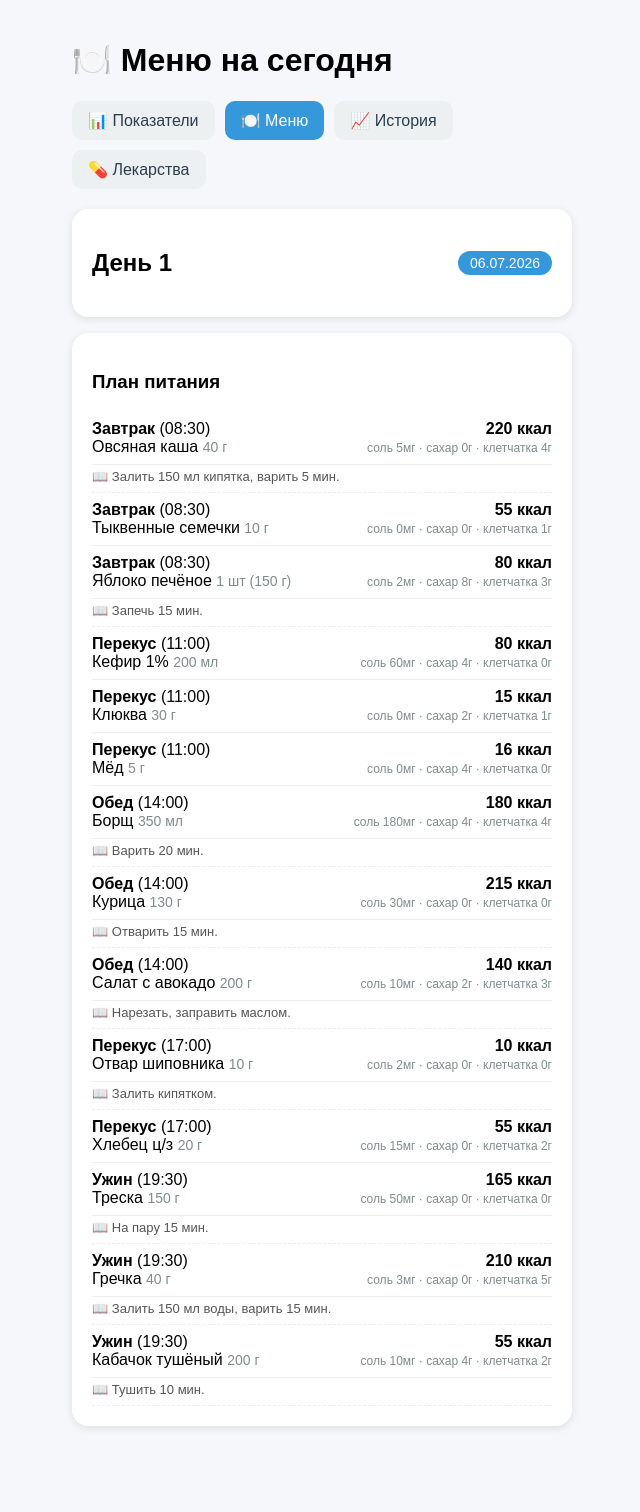
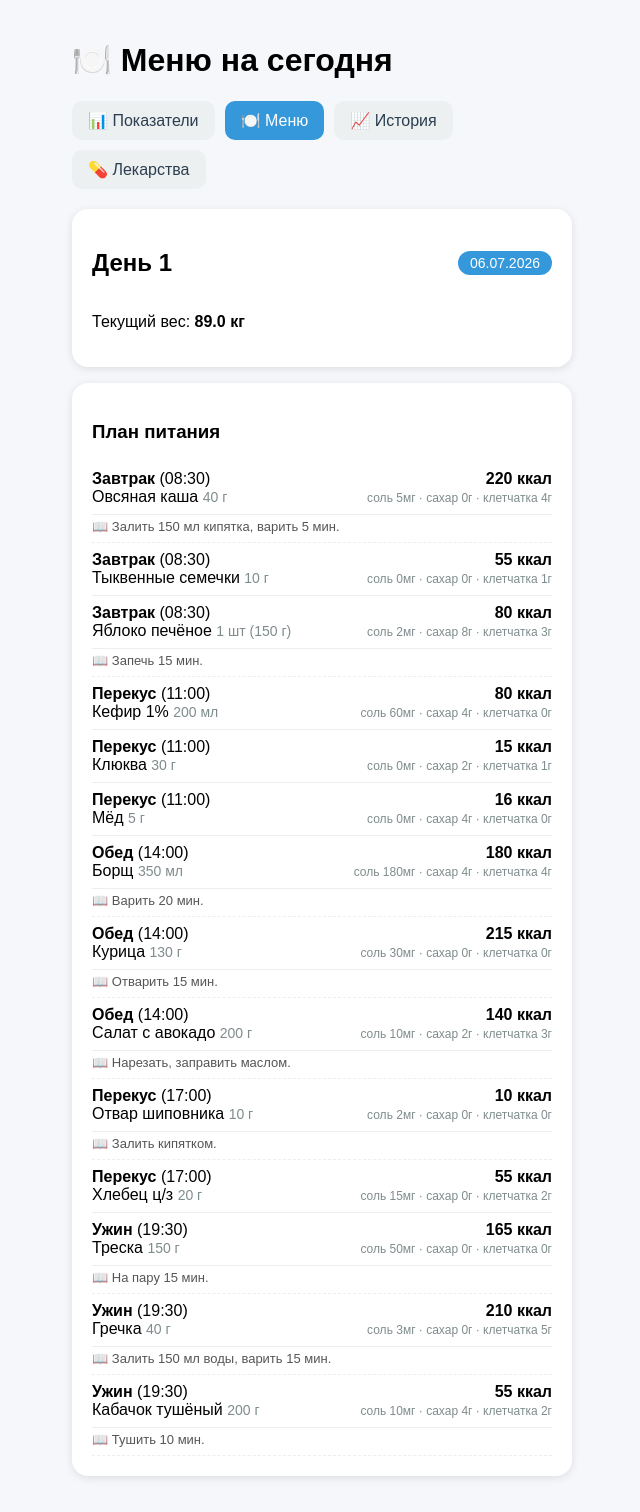
Before and after one commit to irina1984eltsova/health_app, a Flask app: page /menu in a window 1280 px wide. Shown: the whole page, without its empty margins (318-958 px from the left). Before the commit the page ends 1428 px from the top, so only its background shows below. Run offline with Flask 3, Linux system fonts and the light colour scheme; data comes from the database, SQL or seed files in the repository; data that the repository does not hold is empty.

Commit message:
menu.html

```diff
--- a/templates/menu.html
+++ b/templates/menu.html
@@ -12,6 +12,7 @@
         .nav a.active { background: #3498db; color: white; }
         .menu-row { display: flex; justify-content: space-between; padding: 8px 0; border-bottom: 1px solid #eee; }
         .day-badge { background: #3498db; color: white; padding: 4px 12px; border-radius: 20px; font-size: 14px; display: inline-block; }
+        .recipe { font-size: 13px; color: #555; padding: 4px 0 8px 0; border-bottom: 1px dashed #eee; }
     </style>
 </head>
 <body>
@@ -28,6 +29,7 @@
             <h2>День {{ day_num }}</h2>
             <span class="day-badge">{{ today }}</span>
         </div>
+        <p>Текущий вес: <strong>{{ weight }} кг</strong></p>
     </div>
 
     <div class="card">
@@ -47,9 +49,7 @@
             </div>
         </div>
         {% if item.recipe %}
-        <div style="font-size: 13px; color: #555; padding: 4px 0 8px 0; border-bottom: 1px dashed #eee;">
-            📖 {{ item.recipe }}
-        </div>
+        <div class="recipe">📖 {{ item.recipe }}</div>
         {% endif %}
         {% endfor %}
     </div>
```
